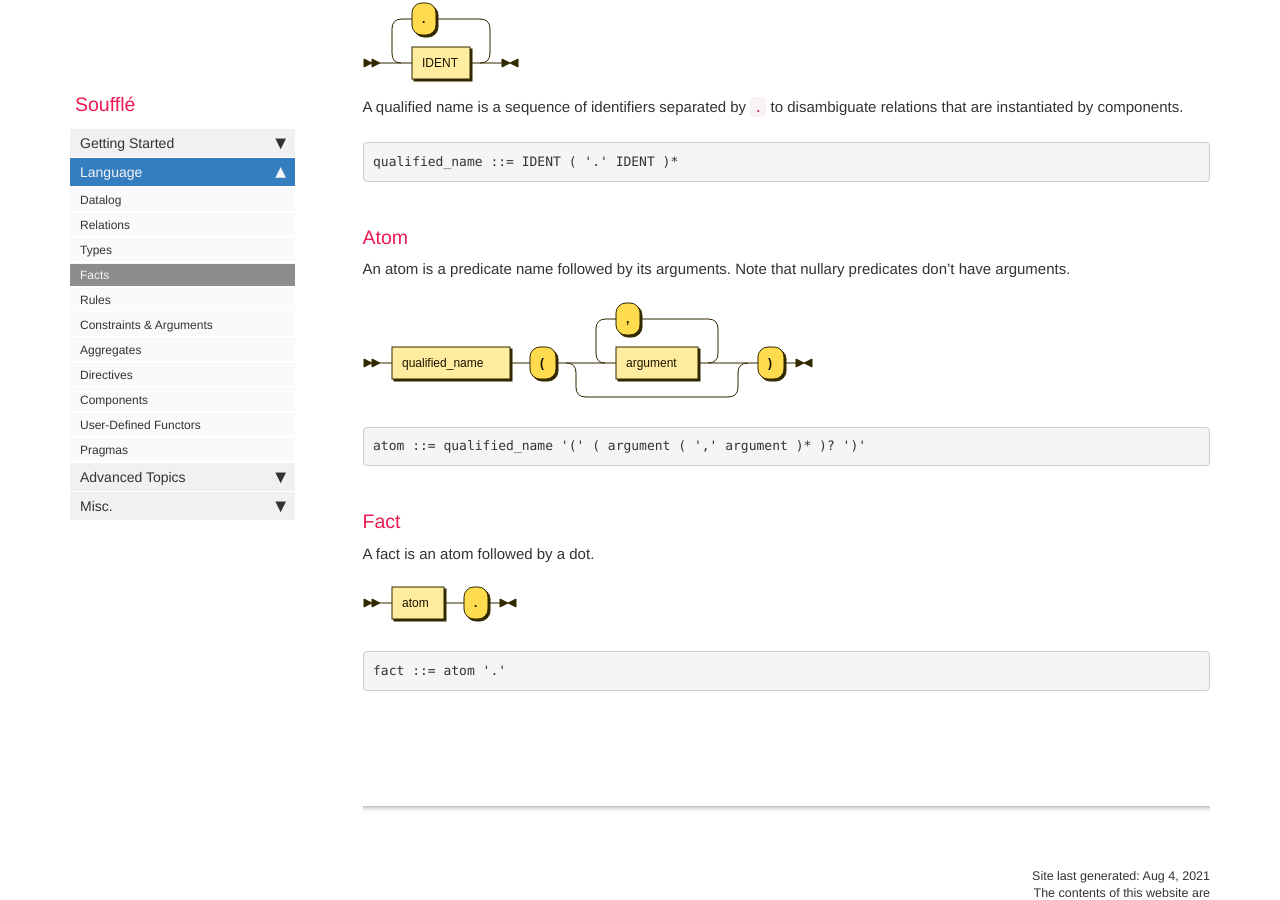
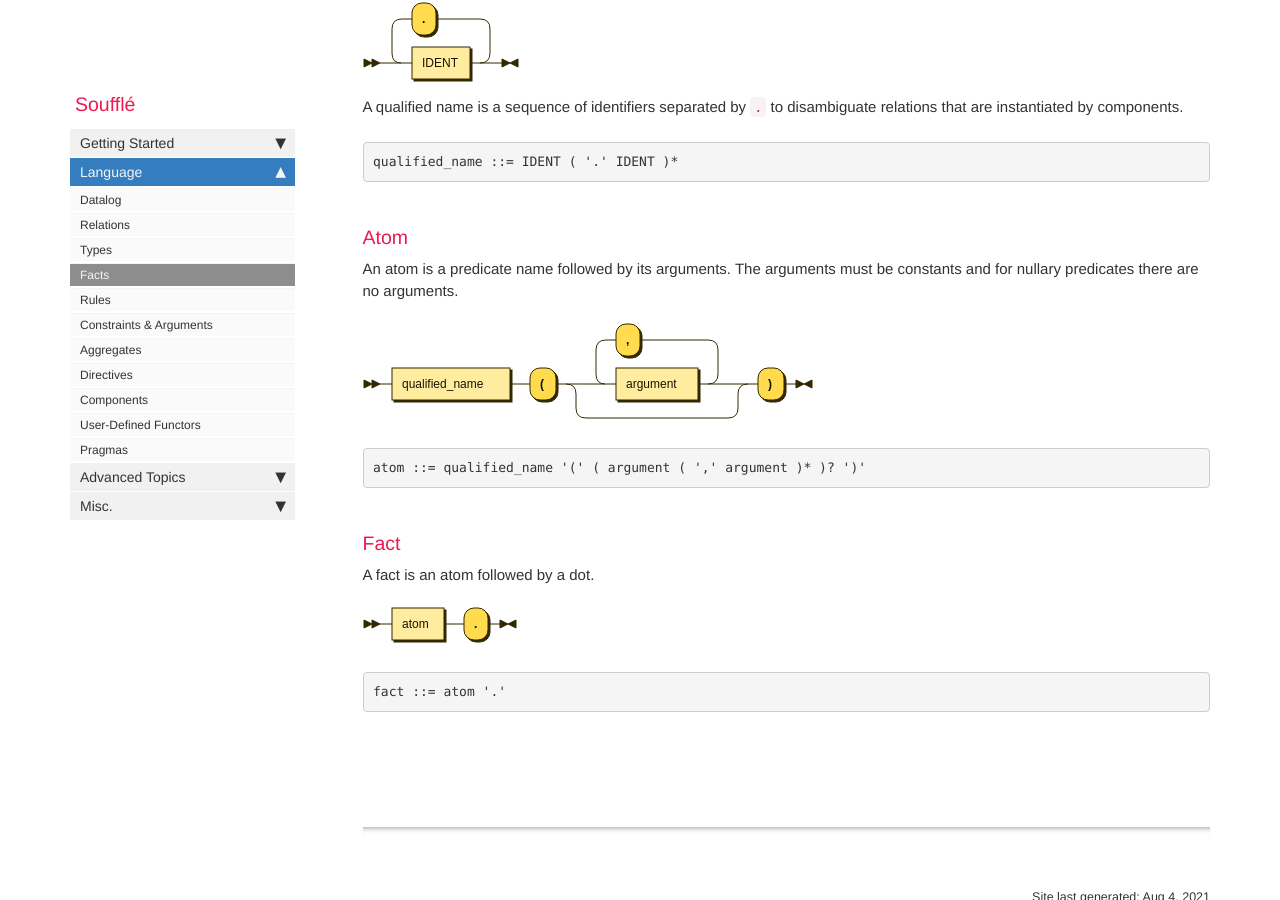
Before and after one commit to souffle-lang/souffle-lang.github.io, a Jekyll site: the page built from pages/docs/facts.md, in a window 1280 px wide and 900 px high, scrolled down 689 px. Built offline with Jekyll 4.4.1, drawn with Linux system fonts in a browser that asks for light colours; comment, search, counter and statistics services are not loaded.

Commit message:
Update facts.md

```diff
--- a/pages/docs/facts.md
+++ b/pages/docs/facts.md
@@ -32,7 +32,7 @@ qualified_name ::= IDENT ( '.' IDENT )*
 
 ### Atom
 
-An atom is a predicate name followed by its arguments. Note that nullary predicates don't have arguments.
+An atom is a predicate name followed by its arguments. The arguments must be constants and for nullary predicates there are no arguments.
 
 ![Atom](https://souffle-lang.github.io/img/atom.svg)
 
```
